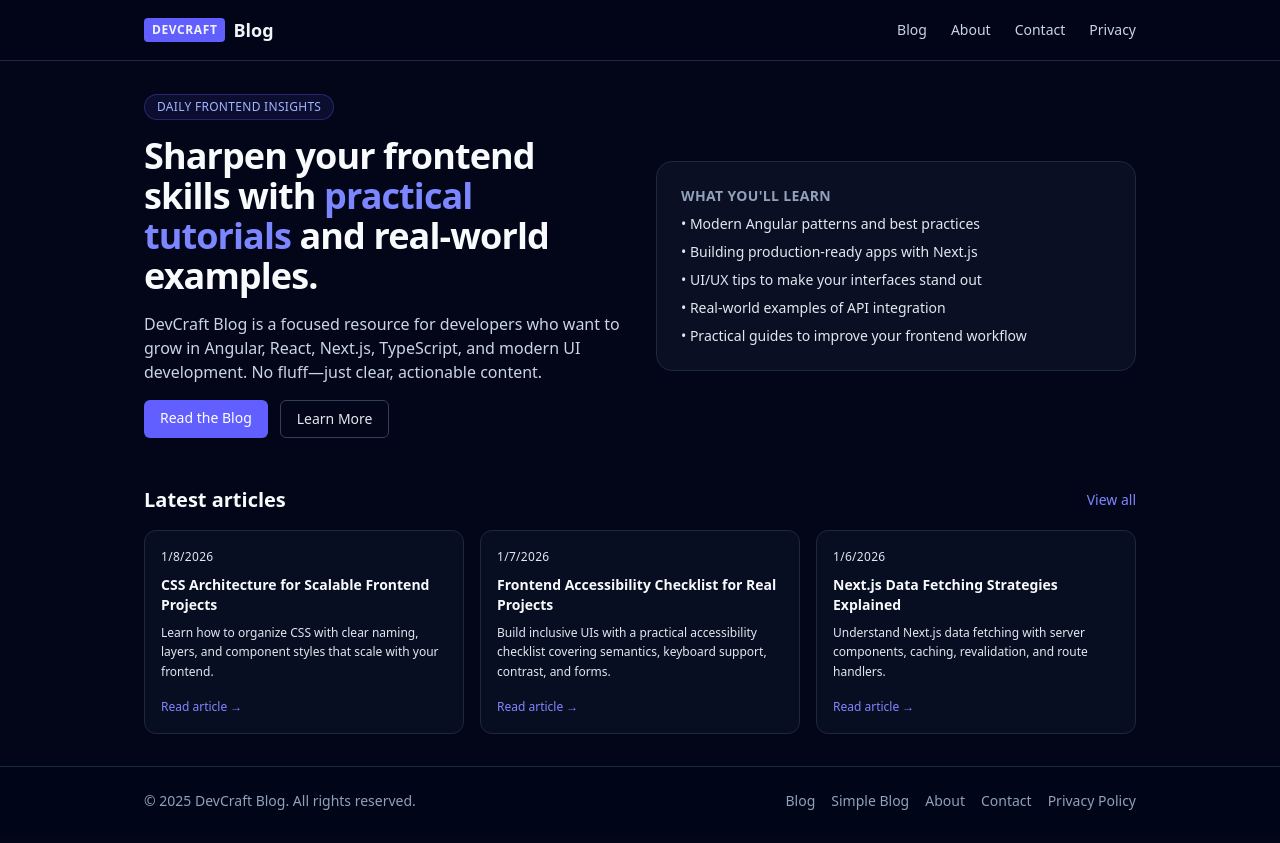
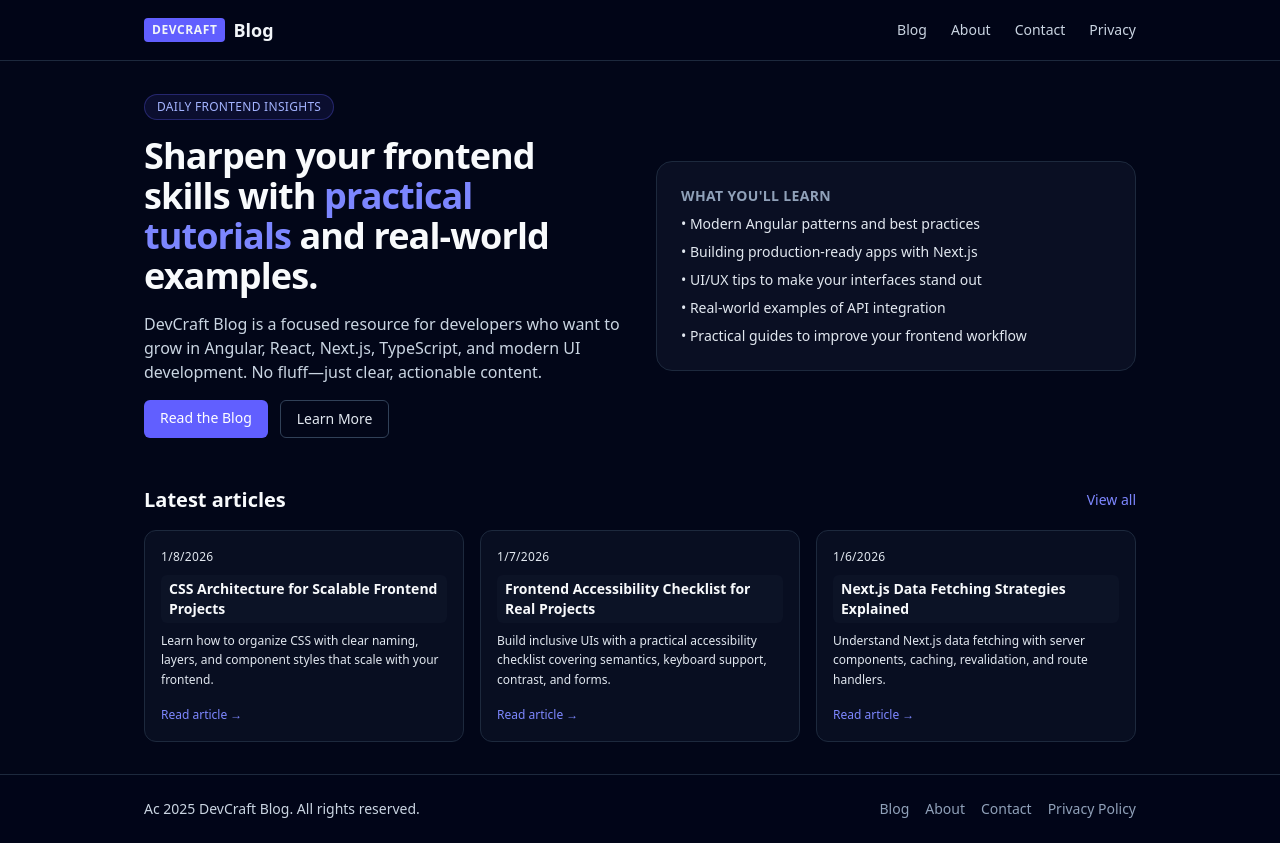
Before and after one commit to toseefdar2468-ai/blog_website, a Next.js app: page / in a window 1280 px wide. Built offline with nearby package versions, Linux system fonts and the light colour scheme.

Commit message:
Polish footer nav and highlight headings

```diff
--- a/app/components/Footer.tsx
+++ b/app/components/Footer.tsx
@@ -13,14 +13,11 @@ export default function Footer() {
 
   return (
     <footer className="border-t border-slate-800 bg-slate-950/80">
-      <div className="mx-auto flex max-w-5xl flex-col gap-2 px-4 py-6 text-sm text-slate-400 md:flex-row md:items-center md:justify-between">
-        <p>© {new Date().getFullYear()} DevCraft Blog. All rights reserved.</p>
-        <div className="flex gap-4">
+      <div className="mx-auto flex max-w-5xl flex-col gap-4 px-4 py-6 text-sm text-slate-400 md:flex-row md:items-center md:justify-between">
+        <p className="text-slate-300">Ac {new Date().getFullYear()} DevCraft Blog. All rights reserved.</p>
+        <div className="grid grid-cols-2 justify-items-start gap-x-6 gap-y-3 sm:grid-cols-3 md:flex md:flex-row md:gap-4">
           <Link href="/blog" className={linkClass("/blog")} aria-current={isActive("/blog") ? "page" : undefined}>
             Blog
-          </Link>
-          <Link href="/simple-blog" className={linkClass("/simple-blog")} aria-current={isActive("/simple-blog") ? "page" : undefined}>
-            Simple Blog
           </Link>
           <Link href="/about" className={linkClass("/about")} aria-current={isActive("/about") ? "page" : undefined}>
             About
--- a/app/globals.css
+++ b/app/globals.css
@@ -36,8 +36,11 @@ main {
 
 article h1,
 article h2,
-article h3 {
-  @apply font-semibold text-slate-50;
+article h3,
+article h4 {
+  @apply font-semibold text-slate-50 bg-slate-900/60 px-2 py-1 rounded-md;
+  box-decoration-break: clone;
+  -webkit-box-decoration-break: clone;
 }
 
 article p {
```
